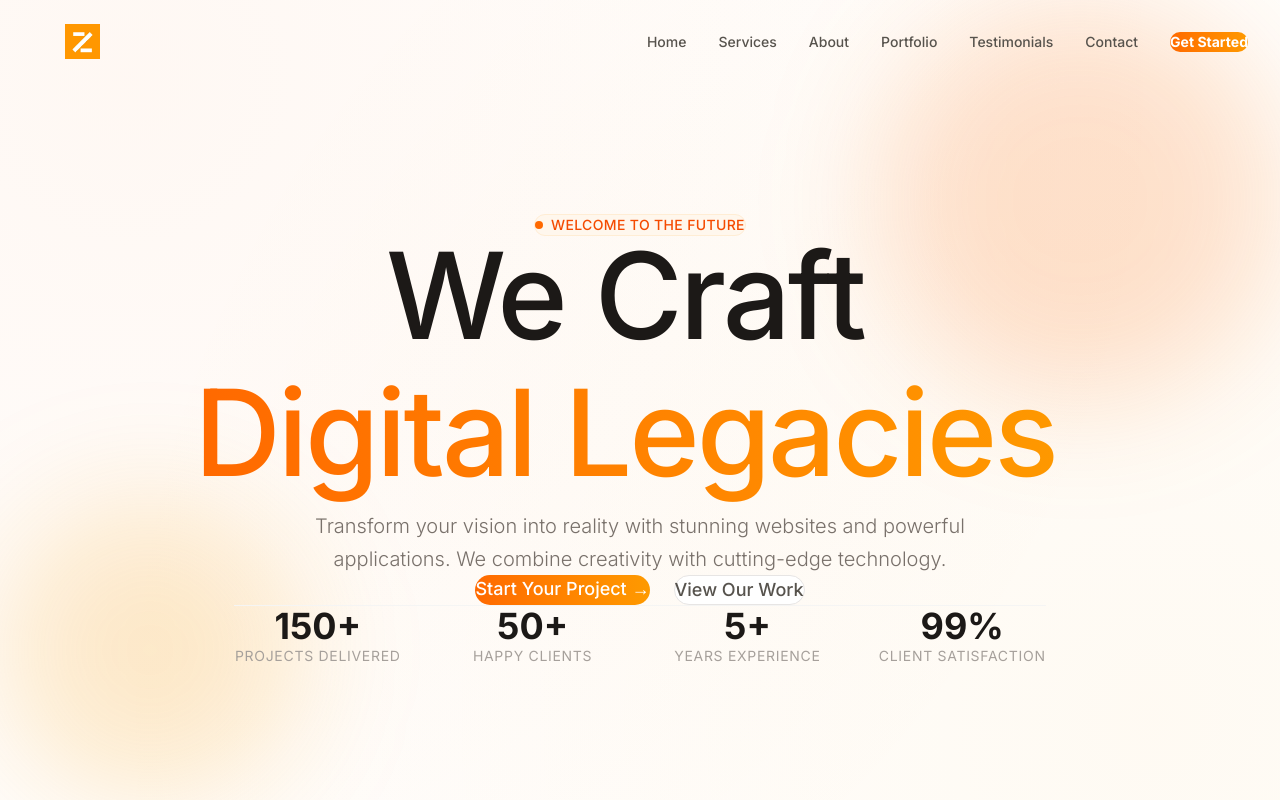
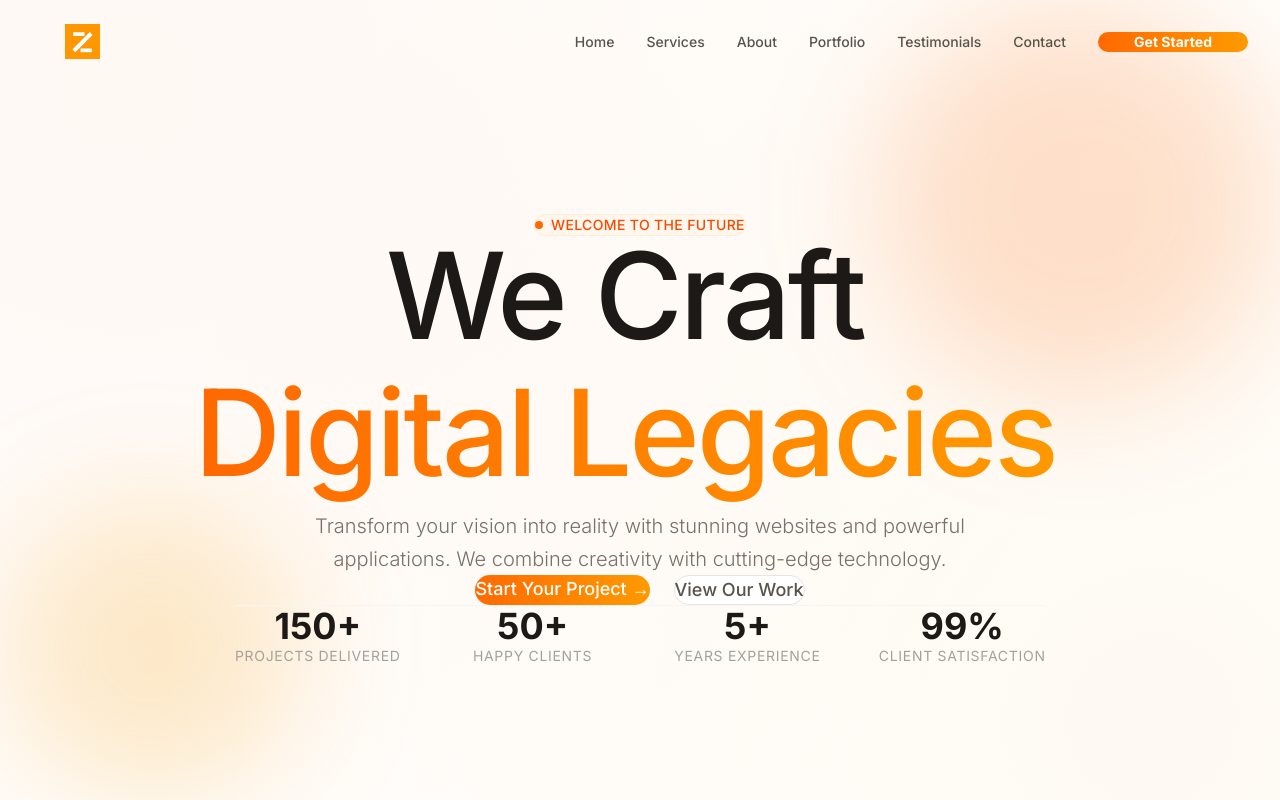
Before and after one commit to Zlaark/zl-new, a Next.js app: page / in a window 1280 px wide. Shown: the top 800 px of the page. Built offline with nearby package versions, Linux system fonts and the light colour scheme.

Commit message:
feat: add responsive Header component with animated navigation and scroll effects

```diff
--- a/src/components/Header.jsx
+++ b/src/components/Header.jsx
@@ -21,7 +21,7 @@ export default function Header() {
     return (
         <header
             className={`fixed top-6 left-0 right-0 z-50 transition-all duration-500 border-b border-transparent
-        ${isScrolled ? 'py-3 bg-white/80 backdrop-blur-xl shadow-sm border-orange-100/20 mx-4 rounded-2xl' : 'py-5 bg-transparent'}`}
+        ${isScrolled ? 'py-3 bg-white/80 backdrop-blur-xl shadow-sm border-orange-100/20 mx-2 rounded-2xl' : 'py-5 bg-transparent'}`}
         >
             <div className="container mx-auto px-4 sm:px-6 lg:px-8 flex items-center justify-between">
                 <motion.a
@@ -67,7 +67,7 @@ export default function Header() {
                     ))}
                     <motion.a
                         href="#contact"
-                        className="px-14 py-2.5 text-sm font-bold text-white bg-gradient-to-r from-orange-500 to-amber-500 rounded-full hover:shadow-[0_4px_15px_rgba(249,115,22,0.4)] transition-all"
+                        className="px-20 py-2.5 text-sm font-bold text-white bg-gradient-to-r from-orange-500 to-amber-500 rounded-full hover:shadow-[0_4px_15px_rgba(249,115,22,0.4)] transition-all min-w-[150px] text-center"
                         whileHover={{ scale: 1.05, y: -2 }}
                         whileTap={{ scale: 0.95 }}
                         initial={{ opacity: 0, x: 20 }}
--- a/tailwind.config.js
+++ b/tailwind.config.js
@@ -15,3 +15,8 @@ module.exports = {
   },
   plugins: [],
 };
+// trigger rebuild
+// force rebuild 2
+// force rebuild 3
+// force rebuild 4
+// force rebuild 5
```
